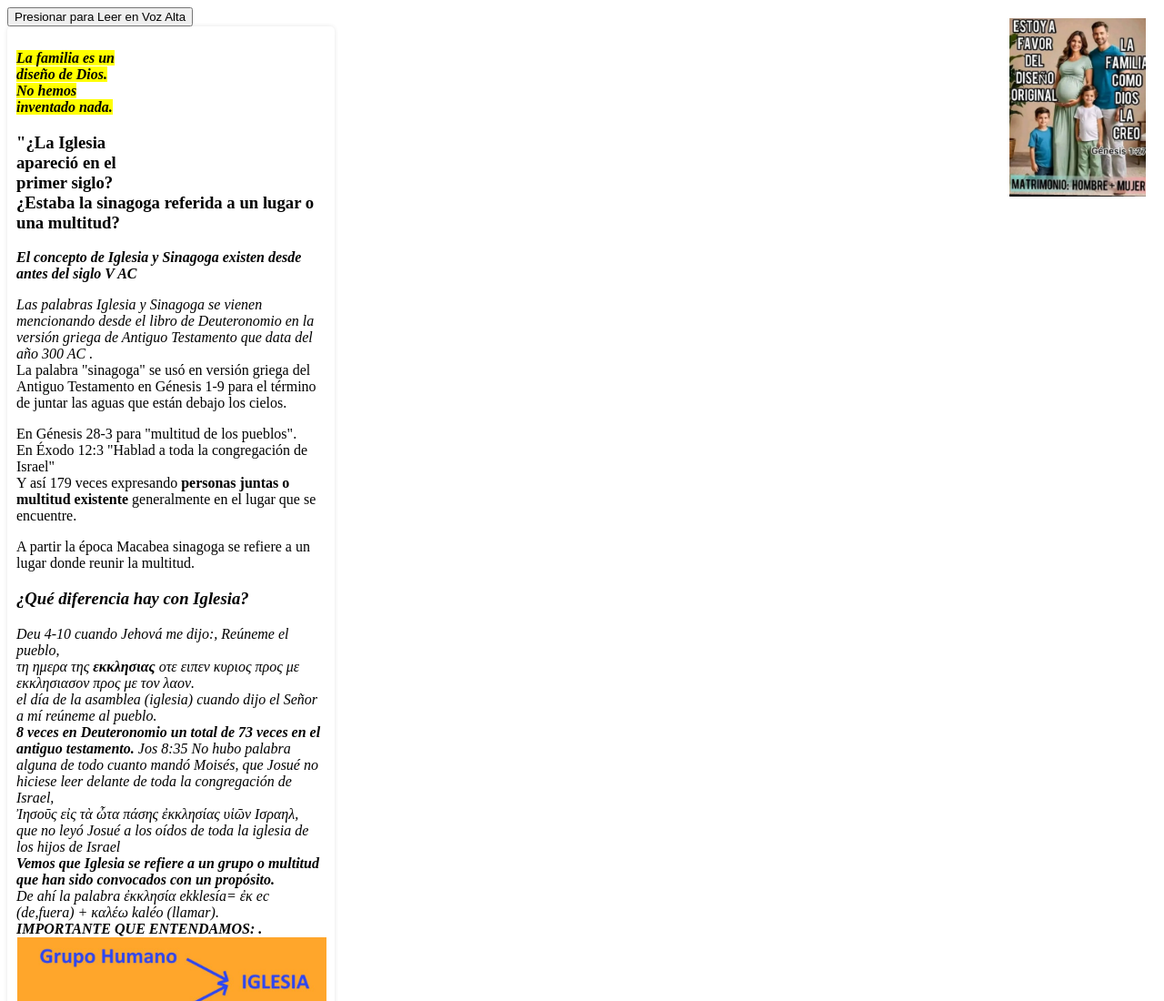
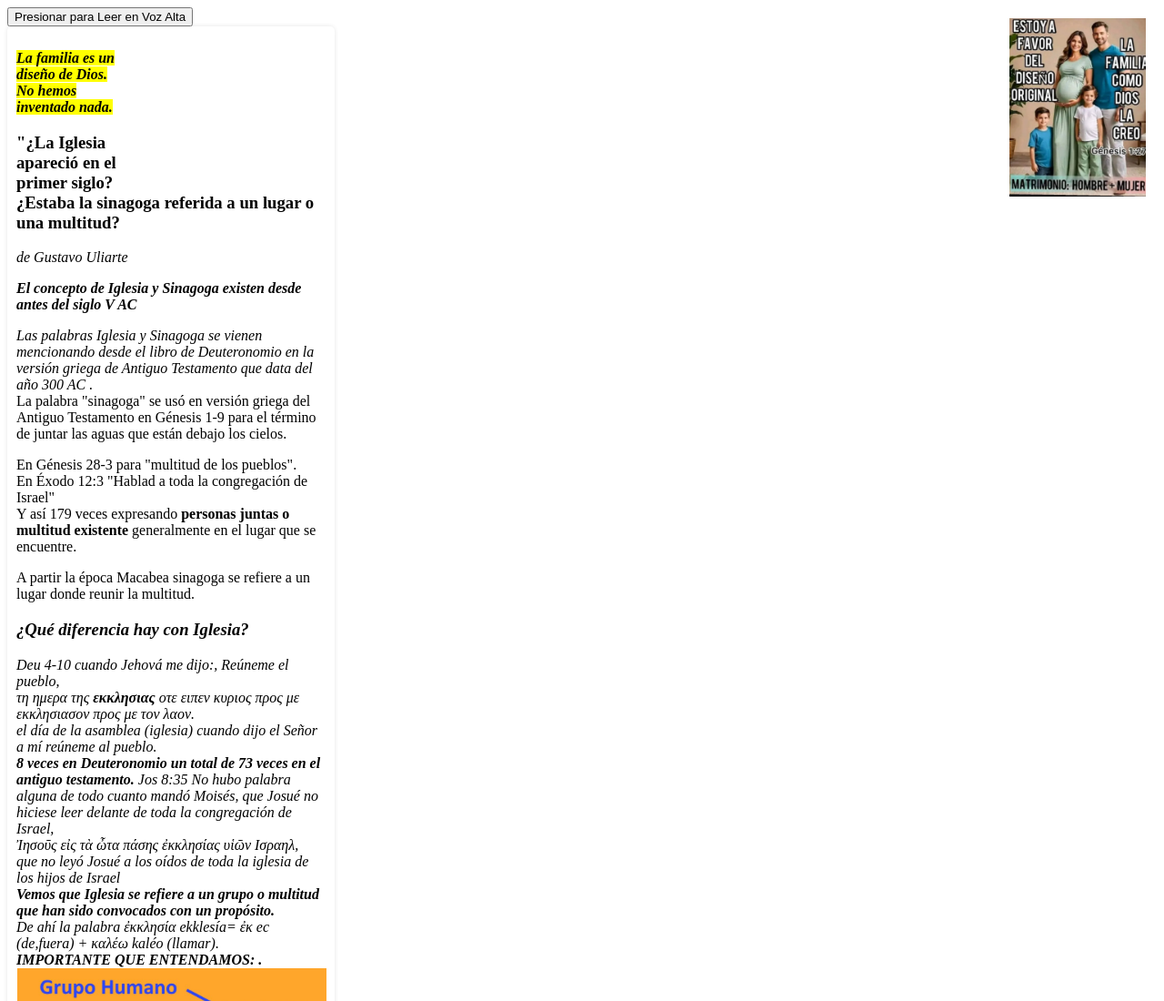
Before and after one commit to LaBibliaTeca/IglesiaYSinagoga, a plain HTML site: page index.html in a window 1280 px wide. Shown: the top 1100 px of the page at 91% size. Drawn offline with Linux system fonts and the light colour scheme.

Commit message:
Update index.html

```diff
--- a/index.html
+++ b/index.html
@@ -50,7 +50,7 @@
 
 		<h3>"¿La Iglesia <br> apareció en el <br>primer siglo?<br>
 			¿Estaba la sinagoga referida a un lugar o una multitud?</h3>
-
+			<p><i>de Gustavo Uliarte</i><p>
 		<p><i><b>El concepto de Iglesia y Sinagoga existen desde antes del siglo V AC </b></i></p>
 		<p><i>Las palabras Iglesia y Sinagoga se vienen mencionando desde el libro de Deuteronomio
 		en la versión griega de Antiguo Testamento que data del año 300 AC .</i><br>
```
